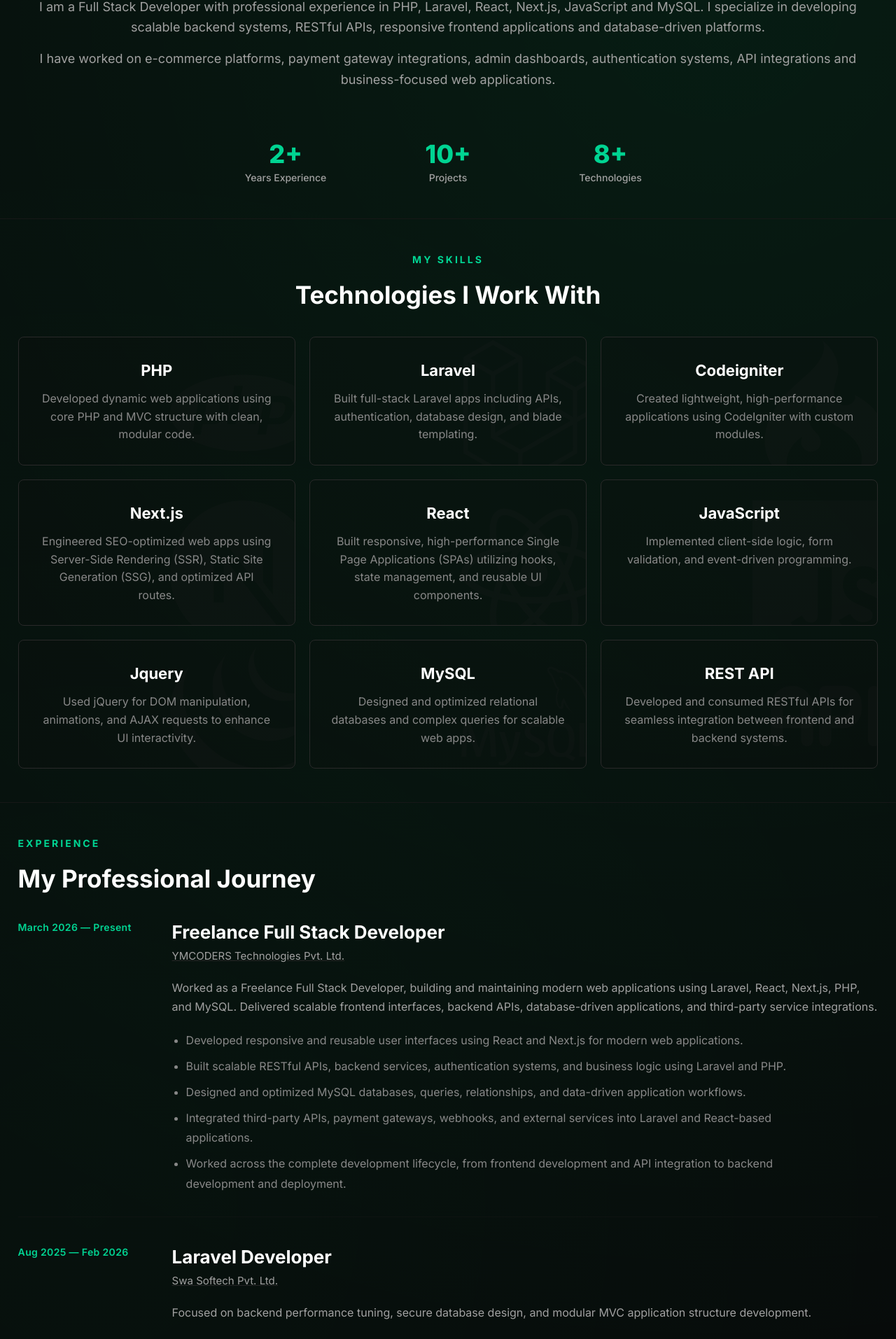
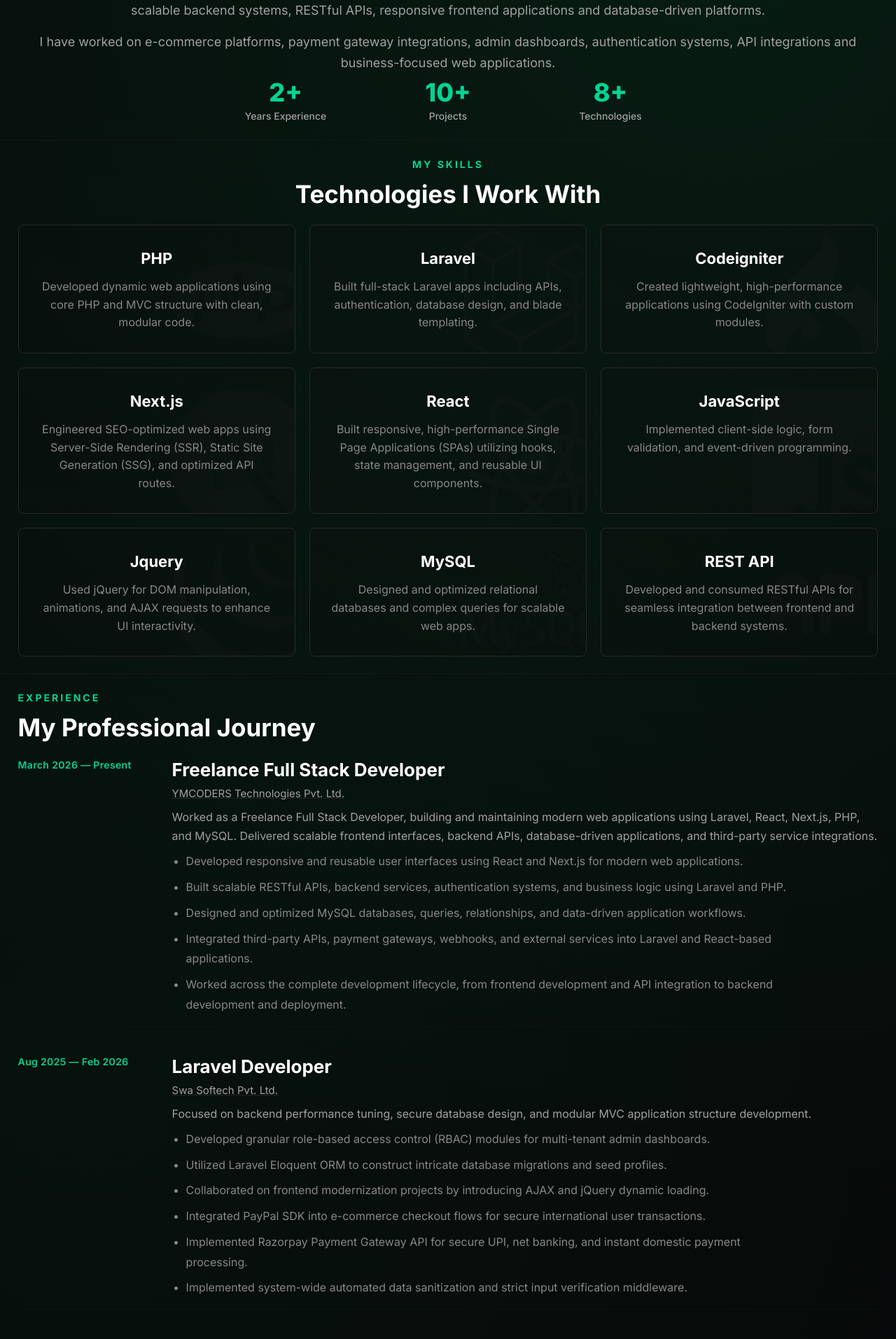
Before and after one commit to AnshPatel1503/portfolio, a React (Vite) app: page / in a window 1280 px wide. Shown: the part 874-2787 px from the top of the page at 70% size. Built offline with nearby package versions, Linux system fonts and the light colour scheme.

Commit message:
responsive

```diff
--- a/src/components/About.jsx
+++ b/src/components/About.jsx
@@ -3,7 +3,7 @@ import React from 'react';
 
 const About = () => {
   return (
-    <section id="about" className="px-[2%] py-12 border-t border-neutral-900 text-white">
+    <section id="about" className="px-[2%] py-6 border-t border-neutral-900 text-white">
       <p className="text-emerald-400 text-sm font-bold tracking-[3px] uppercase justify-items-center text-center">
         ABOUT ME
       </p>
@@ -28,7 +28,7 @@ const About = () => {
       </div>
 
       {/* Stats Counter Row */}
-      <div className="grid grid-cols-2 md:grid-cols-3 gap-6 mt-10 pt-8 justify-items-center text-center mx-auto max-w-2xl">
+      <div className="grid grid-cols-2 md:grid-cols-3 gap-6 pt-2 justify-items-center text-center mx-auto max-w-2xl">
         <div className="flex flex-col gap-1">
           <strong className="text-3xl md:text-4xl font-extrabold text-emerald-400">2+</strong>
           <span className="text-neutral-400 text-sm font-medium">Years Experience</span>
--- a/src/components/ArcadeTerminal.jsx
+++ b/src/components/ArcadeTerminal.jsx
@@ -184,7 +184,7 @@ const ArcadeTerminal = () => {
     { id: "g6", title: "CYBERPUNK MINESWEEPER", subtitle: "Recursive Terminal Script", description: "Secure data grid system operating recursive Flood-Fill sweep macros to chain-reveal empty coordinates without trigger-dead clicks.", tech: ["Flood-Fill", "Recursion", "DOM Control"], folderName: "minesweeper", category: "Data Security" }
   ];
 return (
-  <section className="px-[2%] py-12 border-t border-[#0f172a] text-white w-full block clear-both relative">
+  <section className="px-[2%] py-6 border-t border-[#0f172a] text-white w-full block clear-both relative">
     <div className="mx-auto w-full">
 
       {/* Header Layout */}
--- a/src/components/Contact.jsx
+++ b/src/components/Contact.jsx
@@ -27,9 +27,9 @@ const Contact = () => {
   };
 
   return (
-    <section id="contact" className="px-[2%] py-12 border-t border-neutral-900 text-center text-white">
+    <section id="contact" className="px-[2%] py-6 border-t border-neutral-900 text-center text-white">
       <p className="text-emerald-400 text-sm font-bold tracking-[3px] uppercase">CONTACT</p>
-      <h2 className="text-[clamp(28px,4vw,35px)] font-bold mt-3 mb-4">Let's Work Together</h2>
+      <h2 className="text-[clamp(28px,4vw,35px)] font-bold mt-1 mb-4">Let's Work Together</h2>
 
       <p className="text-neutral-400 text-base leading-[1.8] max-w-[850px] mx-auto mb-[30px]">
         I'm available for freelance projects, full-time opportunities and web development collaborations.
--- a/src/components/Education.jsx
+++ b/src/components/Education.jsx
@@ -54,7 +54,7 @@ const Education = () => {
   ];
 
   return (
-    <section id="education" className="px-[2%] py-12 border-t border-neutral-900 font-sans text-center text-white">
+    <section id="education" className="px-[2%] py-6 border-t border-neutral-900 font-sans text-center text-white">
       <div className="w-full mx-auto">
 
         {/* .edu-pill (Indigo small top pill) */}
@@ -66,7 +66,7 @@ const Education = () => {
         </div>
 
 
-        <p className="text-neutral-400 text-base max-w-[600px] mx-auto mb-10">
+        <p className="text-neutral-400 text-base max-w-[600px] mx-auto mb-4">
           My educational journey and academic achievements
         </p>
 
--- a/src/components/Experience.jsx
+++ b/src/components/Experience.jsx
@@ -53,12 +53,12 @@ const Experience = () => {
   ];
 
   return (
-    <section id="experience" className="px-[2%] py-12 border-t border-neutral-900 text-white">
+    <section id="experience" className="px-[2%] py-6 border-t border-neutral-900 text-white">
       <p className="text-emerald-400 text-sm font-bold tracking-[3px] uppercase">
         EXPERIENCE
       </p>
 
-      <h2 className="text-[clamp(28px,4vw,35px)] font-bold mt-3 mb-8">
+      <h2 className="text-[clamp(28px,4vw,35px)] font-bold mt-1 mb-4">
         My Professional Journey
       </h2>
 
@@ -68,7 +68,7 @@ const Experience = () => {
           /* .experience-item (Responsive Grid Layout: 180px 1fr on Desktop, 1fr on Mobile) */
           <div
             key={item.id}
-            className="grid grid-cols-1 [minmax(0,1fr)] min-[651px]:grid-cols-[180px_1fr] gap-4 min-[651px]:gap-10 border-b border-neutral-900/50 pb-8 last:border-b-0"
+            className="grid grid-cols-1 [minmax(0,1fr)] min-[651px]:grid-cols-[180px_1fr] gap-4 min-[651px]:gap-10 border-b border-neutral-900/50 pb-4 last:border-b-0"
           >
             {/* .experience-year */}
             <div className="text-emerald-400 text-sm font-semibold tracking-wide">
@@ -83,7 +83,7 @@ const Experience = () => {
               </h3>
 
               {/* Company Hyperlink Subtitle */}
-              <h4 className="text-neutral-400 text-[15px] font-normal mb-5">
+              <h4 className="text-neutral-400 text-[15px] font-normal mb-2">
                 <a
                   href={item.companyUrl}
                   target="_blank"
@@ -95,7 +95,7 @@ const Experience = () => {
               </h4>
 
               {/* Job Description Paragraph */}
-              <p className="text-neutral-400 text-base leading-[1.7] mb-5 font-normal">
+              <p className="text-neutral-400 text-base leading-[1.7] mb-2 font-normal">
                 {item.description}
               </p>
 
--- a/src/components/Projects.jsx
+++ b/src/components/Projects.jsx
@@ -110,9 +110,9 @@ const Projects = () => {
   };
 
   return (
-    <section id="projects" className="px-[2%] py-12 border-t border-neutral-900 text-white justify-items-center text-center">
+    <section id="projects" className="px-[2%] py-6 border-t border-neutral-900 text-white justify-items-center text-center">
       <p className="text-emerald-400 text-sm font-bold tracking-[3px] uppercase">MY WORK</p>
-      <h2 className="text-[clamp(28px,4vw,35px)] font-bold mt-3 mb-8">Featured Projects</h2>
+      <h2 className="text-[clamp(28px,4vw,35px)] font-bold mt-1 mb-4">Featured Projects</h2>
 
 
       <div className="grid grid-cols-[repeat(auto-fit,minmax(320px,1fr))] gap-[25px]">
--- a/src/components/Services.jsx
+++ b/src/components/Services.jsx
@@ -47,12 +47,12 @@ const Services = () => {
   ];
 
   return (
-    <section id="services" className="px-[2%] py-12 border-t border-neutral-900 text-white justify-items-center text-center">
+    <section id="services" className="px-[2%] py-6 border-t border-neutral-900 text-white justify-items-center text-center">
       <p className="text-emerald-400 text-sm font-bold tracking-[3px] uppercase">
         WHAT I DO
       </p>
 
-      <h2 className="text-[clamp(28px,4vw,35px)] font-bold mt-3 mb-8">
+      <h2 className="text-[clamp(28px,4vw,35px)] font-bold mt-1 mb-4">
         Services I Can Provide
       </h2>
 
--- a/src/components/Skills.jsx
+++ b/src/components/Skills.jsx
@@ -71,12 +71,12 @@ const Skills = () => {
   ];
 
   return (
-    <section id="skills" className="px-[2%] py-12 border-t border-neutral-900 text-white justify-items-center text-center">
+    <section id="skills" className="px-[2%] py-6 border-t border-neutral-900 text-white justify-items-center text-center">
       <p className="text-emerald-400 text-sm font-bold tracking-[3px] uppercase text-center md:text-left">
         MY SKILLS
       </p>
 
-      <h2 className="text-[clamp(28px,4vw,35px)] font-bold mt-3 mb-8 text-center md:text-left">
+      <h2 className="text-[clamp(28px,4vw,35px)] font-bold mt-1 mb-4 text-center md:text-left">
         Technologies I Work With
       </h2>
 
```
